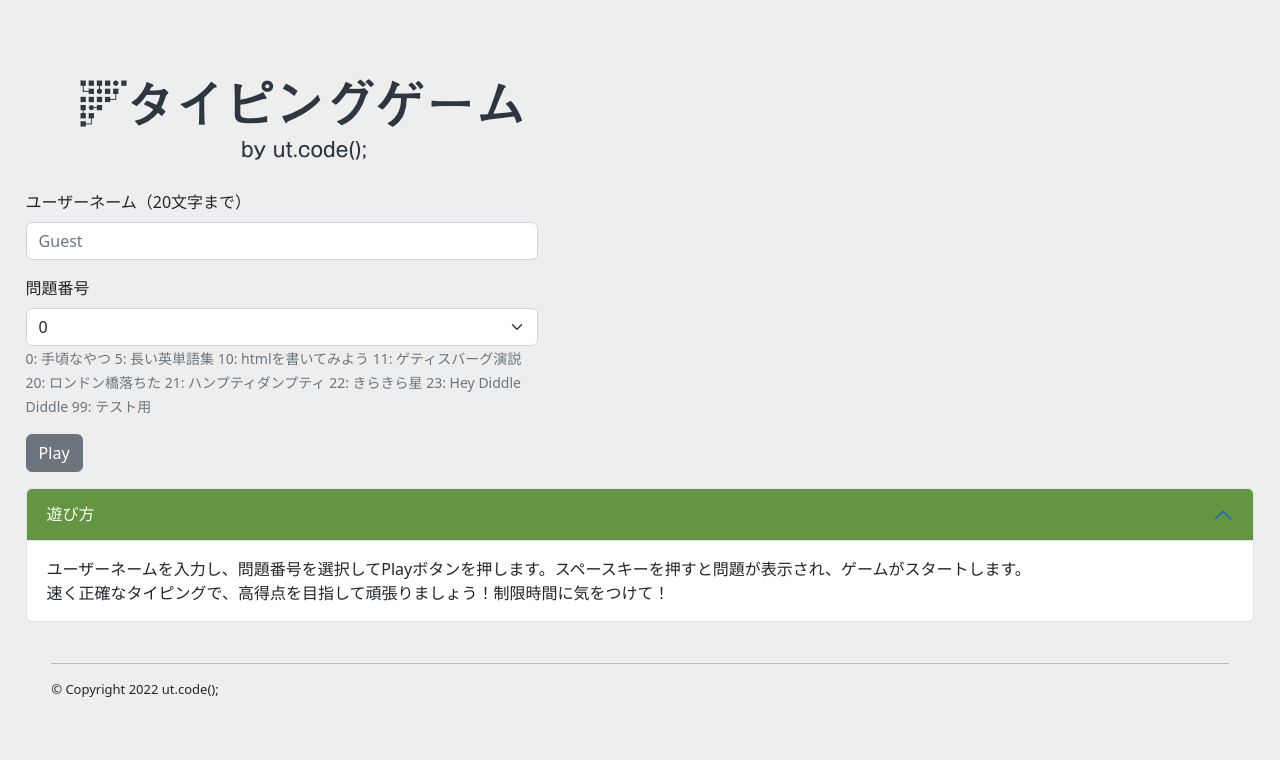
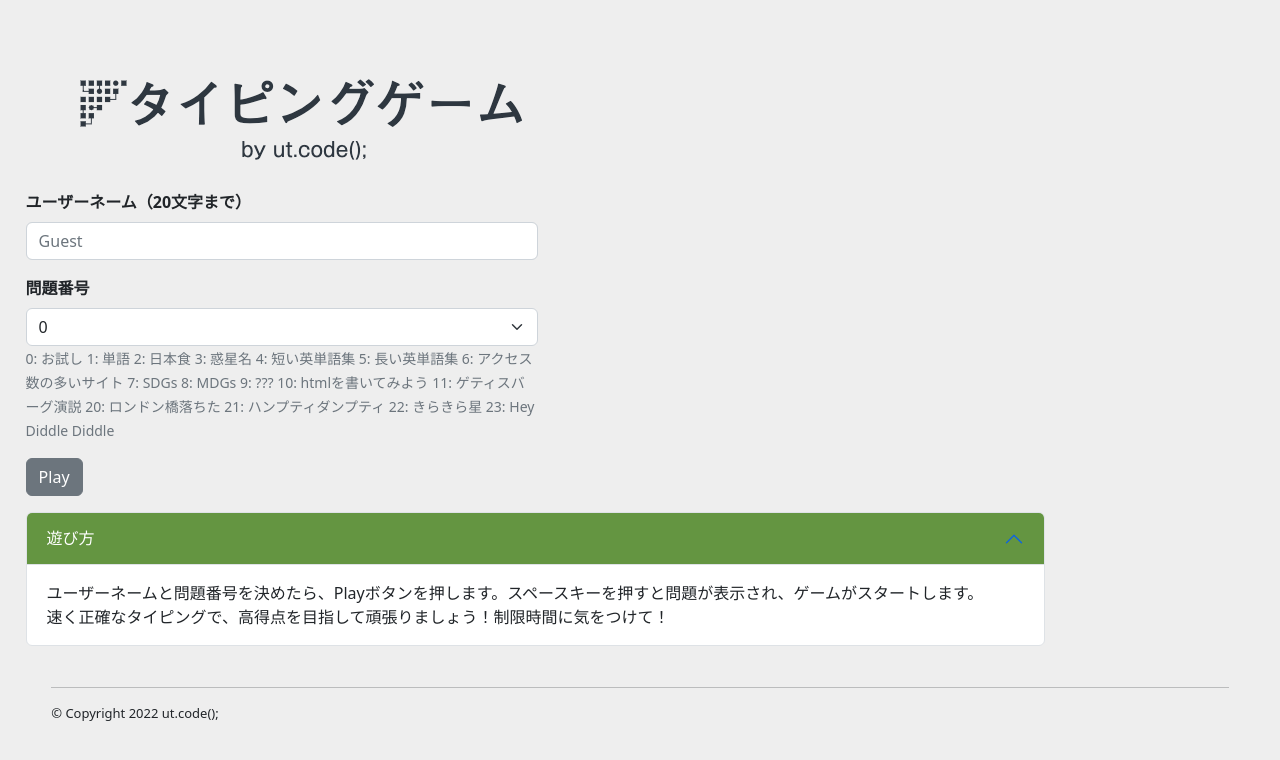
Before and after one commit to ut-code/typing-game, a React (Vite) app in the folder frontend/: page / in a window 1280 px wide. Shown: the top 760 px of the page. Built offline with nearby package versions, Linux system fonts and the light colour scheme.

Commit message:
問題を増設など

```diff
--- a/frontend/src/pages/Basic/script.js
+++ b/frontend/src/pages/Basic/script.js
@@ -30,7 +30,7 @@ export default async function script(now, setNow, code, setCode) {
   function calcScore(time, word_num, correct, miss) {
     // 使う変数
     let progress = word_num / questions.length;
-    let diff = 2 ** questions.length;
+    let diff = 0;
     let correct_rate = correct ** 2 / (miss + correct + 1);
     let velocity = correct / time;
 
@@ -60,18 +60,18 @@ export default async function script(now, setNow, code, setCode) {
     let score = calcScore(time, word_num, correct, miss);
     let kpm = Math.floor((correct / time) * Math.pow(10, 2)) / Math.pow(10, 2); // kpmじゃなくてkpsだった...
     let scorerank;
-    if (miss === 0 && kpm > 6 && word_num === questions.length)
+    if (miss === 0 && kpm >= 5 && word_num === questions.length)
       scorerank = "SS";
     else if (
       correct / (correct + miss + 1) > 0.9 &&
-      kpm > 5 &&
+      kpm >= 5 &&
       word_num === questions.length
     )
       scorerank = "S";
-    else if (correct / (correct + miss + 1) > 0.8 && kpm > 4) scorerank = "A";
-    else if (correct / (correct + miss + 1) > 0.8 && kpm > 3) scorerank = "B";
+    else if (correct / (correct + miss + 1) > 0.8 && kpm >= 4) scorerank = "A";
+    else if (correct / (correct + miss + 1) > 0.8 && kpm >= 3) scorerank = "B";
     else if (correct / (correct + miss + 1) < 0.5) scorerank = "E";
-    else if (correct / (correct + miss + 1) > 0.7 && kpm > 2) scorerank = "C";
+    else if (correct / (correct + miss + 1) > 0.7 && kpm >= 2) scorerank = "C";
     else scorerank = "D";
 
     const json = JSON.stringify({
@@ -97,7 +97,7 @@ export default async function script(now, setNow, code, setCode) {
     //問題をとってくる
     await getQuestions();
     //シャッフルする、ただし順番が無関係な問題のみ
-    if (qnumber === 0) {
+    if (qnumber === 0 || qnumber === 4 || qnumber === 5 || qnumber === 6) {
       questions = shuffle(questions);
     }
 
--- a/frontend/src/pages/Home.tsx
+++ b/frontend/src/pages/Home.tsx
@@ -19,7 +19,9 @@ export default function Home() {
         <div id="userinput">
           <Form>
             <Form.Group className="mb-3" controlId="username">
-              <Form.Label>ユーザーネーム（20文字まで）</Form.Label>
+              <Form.Label>
+                <b>ユーザーネーム（20文字まで）</b>
+              </Form.Label>
               <Form.Control
                 placeholder="Guest"
                 value={userName}
@@ -31,7 +33,9 @@ export default function Home() {
             </Form.Group>
 
             <Form.Group className="mb-3" controlId="qnumber">
-              <Form.Label>問題番号</Form.Label>
+              <Form.Label>
+                <b>問題番号</b>
+              </Form.Label>
               <Form.Select
                 value={qnumber}
                 onChange={(e) => {
@@ -39,18 +43,26 @@ export default function Home() {
                 }}
               >
                 <option>0</option>
+                <option>2</option>
+                <option>3</option>
+                <option>4</option>
                 <option>5</option>
+                <option>6</option>
+                <option>7</option>
+                <option>9</option>
                 <option>10</option>
+                <option>11</option>
                 <option>20</option>
                 <option>21</option>
                 <option>22</option>
                 <option>23</option>
-                <option>99</option>
               </Form.Select>
               <Form.Text className="text-muted">
-                0: 手頃なやつ 5: 長い英単語集 10: htmlを書いてみよう 11:
-                ゲティスバーグ演説 20: ロンドン橋落ちた 21: ハンプティダンプティ
-                22: きらきら星 23: Hey Diddle Diddle 99: テスト用
+                0: お試し 1: 単語 2: 日本食 3: 惑星名 4: 短い英単語集 5:
+                長い英単語集 6: アクセス数の多いサイト 7: SDGs 8: MDGs 9: ???
+                10: htmlを書いてみよう 11: ゲティスバーグ演説 20:
+                ロンドン橋落ちた 21: ハンプティダンプティ 22: きらきら星 23: Hey
+                Diddle Diddle
               </Form.Text>
             </Form.Group>
 
@@ -83,11 +95,11 @@ export default function Home() {
           </Form>
         </div>
 
-        <Accordion defaultActiveKey="0">
+        <Accordion defaultActiveKey="0" alwaysOpen>
           <Accordion.Item eventKey="0">
             <Accordion.Header>遊び方</Accordion.Header>
             <Accordion.Body>
-              ユーザーネームを入力し、問題番号を選択してPlayボタンを押します。スペースキーを押すと問題が表示され、ゲームがスタートします。
+              ユーザーネームと問題番号を決めたら、Playボタンを押します。スペースキーを押すと問題が表示され、ゲームがスタートします。
               <br></br>
               速く正確なタイピングで、高得点を目指して頑張りましょう！制限時間に気をつけて！
             </Accordion.Body>
--- a/frontend/src/pages/Result/Result.tsx
+++ b/frontend/src/pages/Result/Result.tsx
@@ -6,7 +6,7 @@ import { Helmet } from "react-helmet";
 import "./style.css";
 
 import "bootstrap/dist/css/bootstrap.min.css";
-import { Button, Table, Stack, ListGroup, Container } from "react-bootstrap";
+import { Button, Table, Stack, ListGroup, Accordion } from "react-bootstrap";
 
 export default function Result() {
   const [listItems, setListItems] = useState([
@@ -103,29 +103,31 @@ export default function Result() {
               <ListGroup.Item className="rowh">
                 {userName}さんの結果
               </ListGroup.Item>
-              <ListGroup.Item className="roww">順位{userRank}位</ListGroup.Item>
               <ListGroup.Item className="roww">
-                同問題順位{userRankSame}位
+                順位 {userRank} 位
               </ListGroup.Item>
               <ListGroup.Item className="roww">
-                スコア{userScore}点
+                同問題順位 {userRankSame} 位
               </ListGroup.Item>
               <ListGroup.Item className="roww">
-                総合ランク{userScoreRank}
+                スコア {userScore} 点
+              </ListGroup.Item>
+              <ListGroup.Item className="roww">
+                総合ランク {userScoreRank}
               </ListGroup.Item>
             </ListGroup>
             <ListGroup horizontal>
               <ListGroup.Item className="roww2">
                 正しいタイプ数<br></br>
-                {userCorrect}回
+                {userCorrect} 回
               </ListGroup.Item>
               <ListGroup.Item className="roww2">
                 ミスタイプ数<br></br>
-                {userMiss}回
+                {userMiss} 回
               </ListGroup.Item>
               <ListGroup.Item className="roww2">
                 平均タイプ数<br></br>
-                {userKpm}回/秒
+                {userKpm} 回/秒
               </ListGroup.Item>
             </ListGroup>
           </div>
@@ -150,6 +152,28 @@ export default function Result() {
             </Table>
           </div>
         </Stack>
+
+        <Accordion defaultActiveKey="1">
+          <Accordion.Item eventKey="0">
+            <Accordion.Header>総合ランクの基準</Accordion.Header>
+            <Accordion.Body>
+              SS: 平均タイプ数 5.00 回/秒以上 かつ ミスタイプ率 0% かつ 完答
+              <br></br>
+              S: 平均タイプ数 5.00 回/秒以上 かつ ミスタイプ率 10%未満 かつ 完答
+              <br></br>
+              A: 平均タイプ数 4.00 回/秒以上 かつ ミスタイプ率 20%未満
+              <br></br>
+              B: 平均タイプ数 3.00 回/秒以上 かつ ミスタイプ率 20%未満
+              <br></br>
+              C: 平均タイプ数 2.00 回/秒以上 かつ ミスタイプ率 30%未満
+              <br></br>
+              D: 平均タイプ数 2.00 回/秒未満 かつ ミスタイプ率 50%未満
+              <br></br>
+              E: ミスタイプ率 50%以上
+            </Accordion.Body>
+          </Accordion.Item>
+        </Accordion>
+
         <div>
           <Button href="/" variant="secondary">
             Back
--- a/frontend/src/pages/Result/style.css
+++ b/frontend/src/pages/Result/style.css
@@ -21,6 +21,7 @@ body {
   align-items: center;
 }
 .yourResults .roww {
+  font-size: 26px;
   height: 80px;
   display: flex;
   justify-content: center;
@@ -43,8 +44,15 @@ body {
   /* margin: auto; */
   text-align: center;
 }
-.ListGroup {
+.listgroup {
   width: 500px !important;
+}
+.accordion-button {
+  background-color: rgb(100, 149, 65) !important;
+  color: white !important;
+}
+.accordion {
+  width: 1019px;
 }
 footer {
   font-size: 13px;
--- a/frontend/src/pages/style.css
+++ b/frontend/src/pages/style.css
@@ -17,4 +17,7 @@ footer {
   background-color: rgb(100, 149, 65) !important;
   color: white !important;
 }
+/* .accordion {
+  width: 1140px;
+} */
 /* 矢印も白にしたい */
```
